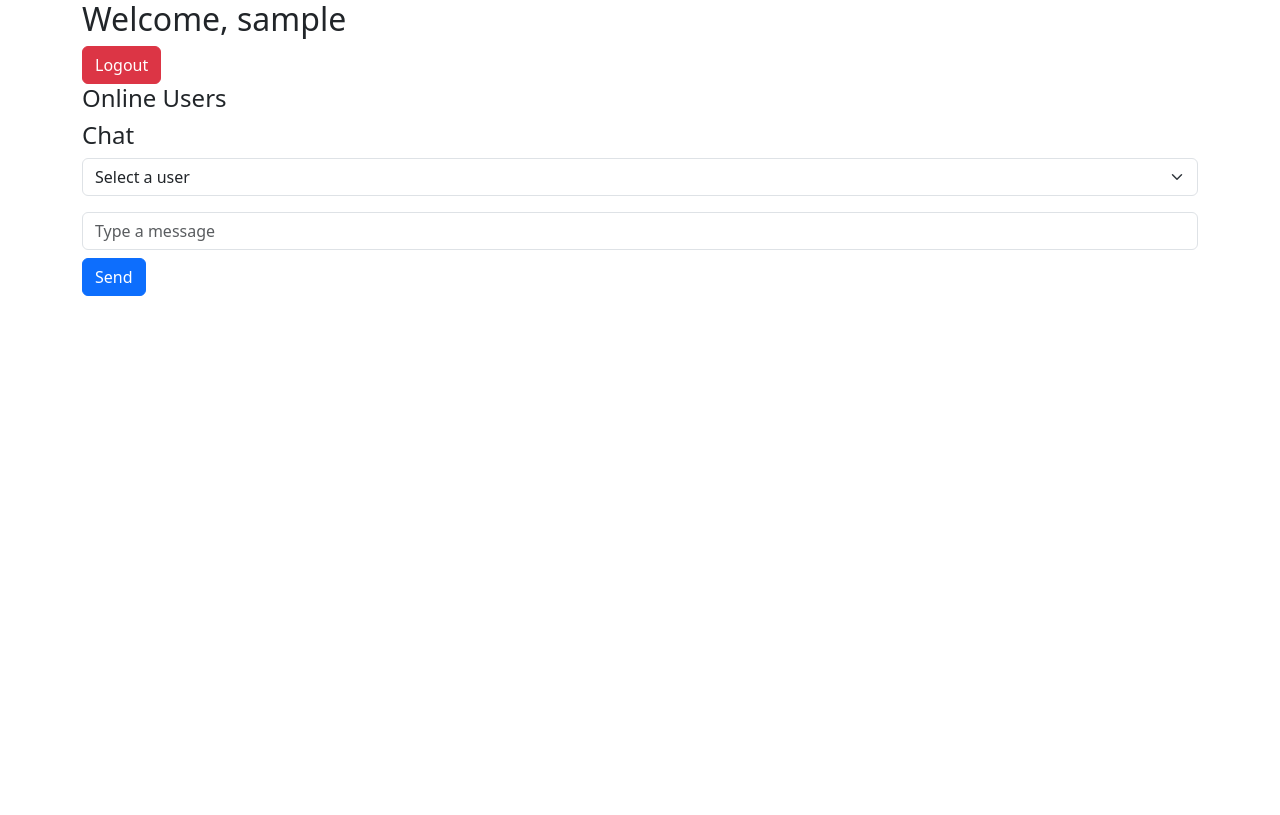
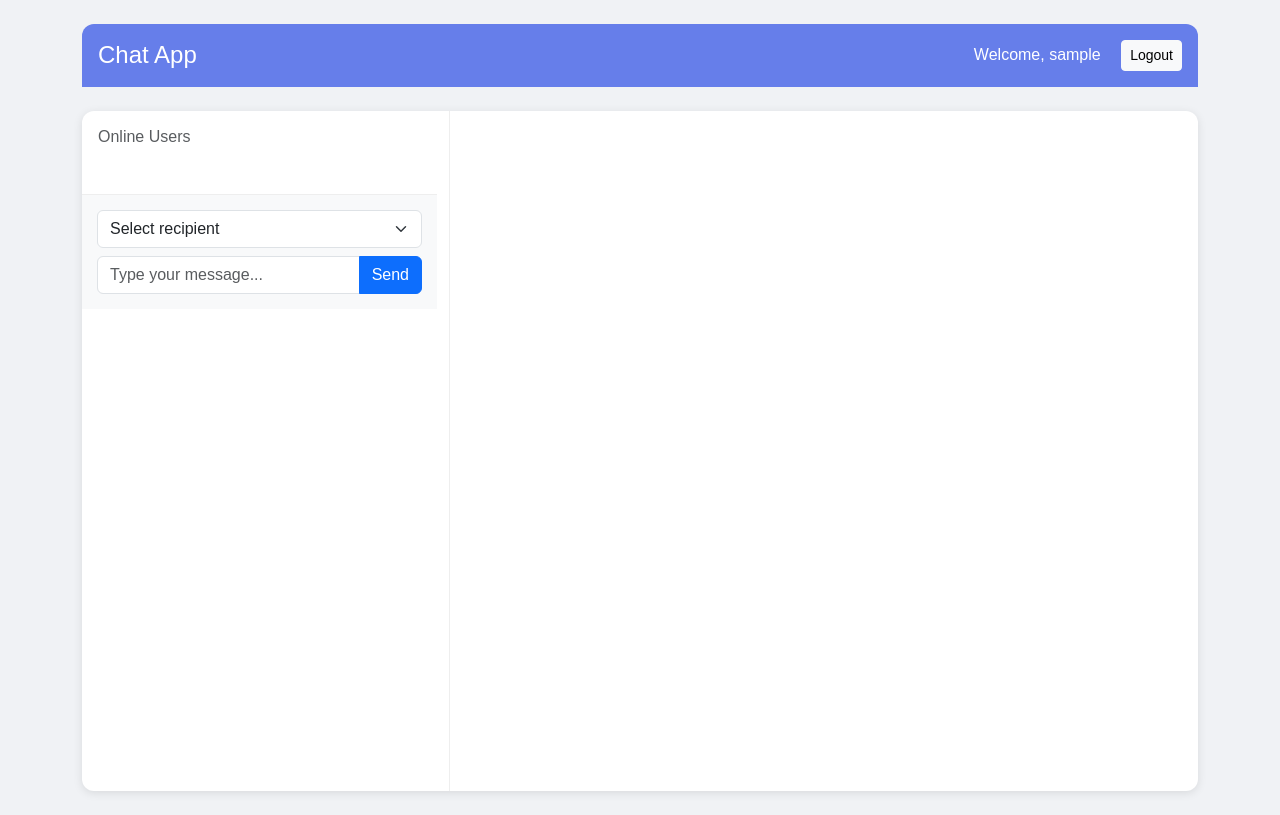
Before and after one commit to success-techy/chat-app, a Flask app: page /chat in a window 1280 px wide. Before the commit the page ends 296 px from the top, so only its background shows below. Run offline with Flask 3, Linux system fonts and the light colour scheme; the visitor is signed in with stand-in values (Sample User, id 1); some libraries are stand-ins or nearby versions.

Commit message:
Update chat.html-with-designs

```diff
--- a/templates/chat.html
+++ b/templates/chat.html
@@ -3,39 +3,126 @@
 <head>
     <meta charset="UTF-8">
     <meta name="viewport" content="width=device-width, initial-scale=1.0">
-    <title>Chat</title>
+    <title>Chat - {{ username }}</title>
     <script src="https://cdnjs.cloudflare.com/ajax/libs/socket.io/4.0.1/socket.io.js"></script>
     <link href="https://cdn.jsdelivr.net/npm/bootstrap@5.3.0/dist/css/bootstrap.min.css" rel="stylesheet">
+    <style>
+        body {
+            background: #f0f2f5;
+            min-height: 100vh;
+            font-family: 'Arial', sans-serif;
+        }
+
+        .chat-container {
+            background: white;
+            border-radius: 12px;
+            box-shadow: 0 2px 10px rgba(0, 0, 0, 0.1);
+            height: 85vh;
+        }
+
+        .nav-header {
+            background: #667eea;
+            color: white;
+            border-radius: 12px 12px 0 0;
+        }
+
+        .left-panel {
+            border-right: 1px solid #eee;
+            height: 100%;
+            display: flex;
+            flex-direction: column;
+        }
+
+        .user-list {
+            flex: 1;
+            overflow-y: auto;
+        }
+
+        .message-input-area {
+            padding: 15px;
+            background: #f8f9fa;
+            border-top: 1px solid #eee;
+        }
+
+        .messages-container {
+            height: 70vh; /* Ensuring proper scrolling */
+            overflow-y: auto;
+            padding: 20px;
+            display: flex;
+            flex-direction: column;
+        }
+
+        .message-bubble {
+            max-width: 70%;
+            padding: 12px 16px;
+            border-radius: 15px;
+            margin-bottom: 15px;
+            position: relative;
+        }
+
+        .message-bubble.sent {
+            background: #667eea;
+            color: white;
+            margin-left: auto;
+        }
+
+        .message-bubble.received {
+            background: #e9ecef;
+            margin-right: auto;
+        }
+
+        .timestamp {
+            font-size: 0.75rem;
+            color: rgba(255, 255, 255, 0.8);
+            margin-top: 4px;
+        }
+    </style>
 </head>
 <body>
-    <div class="container">
-        <h2>Welcome, {{ username }}</h2>
-        <button onclick="logout()" class="btn btn-danger">Logout</button>
+    <div class="container py-4">
+        <nav class="nav-header mb-4 p-3 d-flex justify-content-between align-items-center">
+            <h4 class="mb-0">Chat App</h4>
+            <div>
+                <span class="me-3">Welcome, {{ username }}</span>
+                <button onclick="logout()" class="btn btn-light btn-sm">Logout</button>
+            </div>
+        </nav>
 
-        <h4>Online Users</h4>
-        <ul id="user-list" class="list-group"></ul>
+        <div class="chat-container">
+            <div class="row h-100">
+                <div class="col-md-4 left-panel">
+                    <div class="p-3">
+                        <h6 class="text-muted mb-3">Online Users</h6>
+                        <ul id="user-list" class="list-unstyled user-list"></ul>
+                    </div>
 
-        <h4>Chat</h4>
-        <select id="recipient" class="form-select">
-            <option value="" disabled selected>Select a user</option>
+                    <div class="message-input-area">
+                        <select id="recipient" class="form-select mb-2">
+                            <option value="" disabled selected>Select recipient</option>
                             {% for user in users %}
                                 {% if user != username %}
                                     <option value="{{ user }}">{{ user }}</option>
                                 {% endif %}
                             {% endfor %}
                         </select>
+                        <div class="input-group">
+                            <input type="text" id="message" class="form-control" placeholder="Type your message...">
+                            <button onclick="sendMessage()" class="btn btn-primary">Send</button>
+                        </div>
+                    </div>
+                </div>
 
-        <div id="messages" class="mt-3"></div>
-
-        <input type="text" id="message" class="form-control mt-2" placeholder="Type a message">
-        <button onclick="sendMessage()" class="btn btn-primary mt-2">Send</button>
+                <div class="col-md-8">
+                    <div class="messages-container" id="messages"></div>
+                </div>
+            </div>
+        </div>
     </div>
 
     <script>
         var socket = io();
         var currentUser = "{{ username }}";
 
-        // Auto-join the chat
         socket.emit('join', {'username': currentUser});
 
         socket.on('update_users', function(users) {
@@ -44,8 +131,11 @@
             for (let user in users) {
                 if (users[user] && user !== currentUser) {
                     let li = document.createElement('li');
-                    li.className = 'list-group-item';
-                    li.innerText = user;
+                    li.className = 'online-user p-2 mb-2 rounded';
+                    li.innerHTML = `<div class="d-flex align-items-center">
+                        <div class="online-indicator bg-success rounded-circle me-2" style="width: 10px; height: 10px;"></div>
+                        ${user}
+                    </div>`;
                     userList.appendChild(li);
                 }
             }
@@ -55,19 +145,34 @@
             let recipient = document.getElementById('recipient').value;
             let message = document.getElementById('message').value;
             if (message.trim() !== "" && recipient) {
-                socket.emit('private_message', {'sender': currentUser, 'recipient': recipient, 'message': message});
+                socket.emit('private_message', {
+                    'sender': currentUser,
+                    'recipient': recipient,
+                    'message': message
+                });
                 document.getElementById('message').value = "";
             }
         }
 
         function displayMessage(user, message, isSender) {
-            let messageDiv = document.createElement('div');
-            messageDiv.className = isSender ? 'alert alert-primary' : 'alert alert-secondary';
-            messageDiv.innerText = user + ': ' + message;
-            document.getElementById('messages').appendChild(messageDiv);
+            const messagesDiv = document.getElementById('messages');
+            const timestamp = new Date().toLocaleTimeString([], { hour: '2-digit', minute: '2-digit' });
+
+            const messageDiv = document.createElement('div');
+            messageDiv.className = `message-bubble ${isSender ? 'sent' : 'received'}`;
+            messageDiv.innerHTML = `
+                <div class="message-content">${message}</div>
+                <div class="timestamp">${timestamp} • ${user}</div>
+            `;
+
+            messagesDiv.appendChild(messageDiv);
+
+            // Auto-scroll to bottom
+            setTimeout(() => {
+                messagesDiv.scrollTop = messagesDiv.scrollHeight;
+            }, 100);
         }
 
-        // Load past messages when the user joins
         socket.on('private_message', function(data) {
             displayMessage(data.sender, data.message, data.sender === currentUser);
         });
```
Lines whose indentation alone changed are shown as unchanged.
